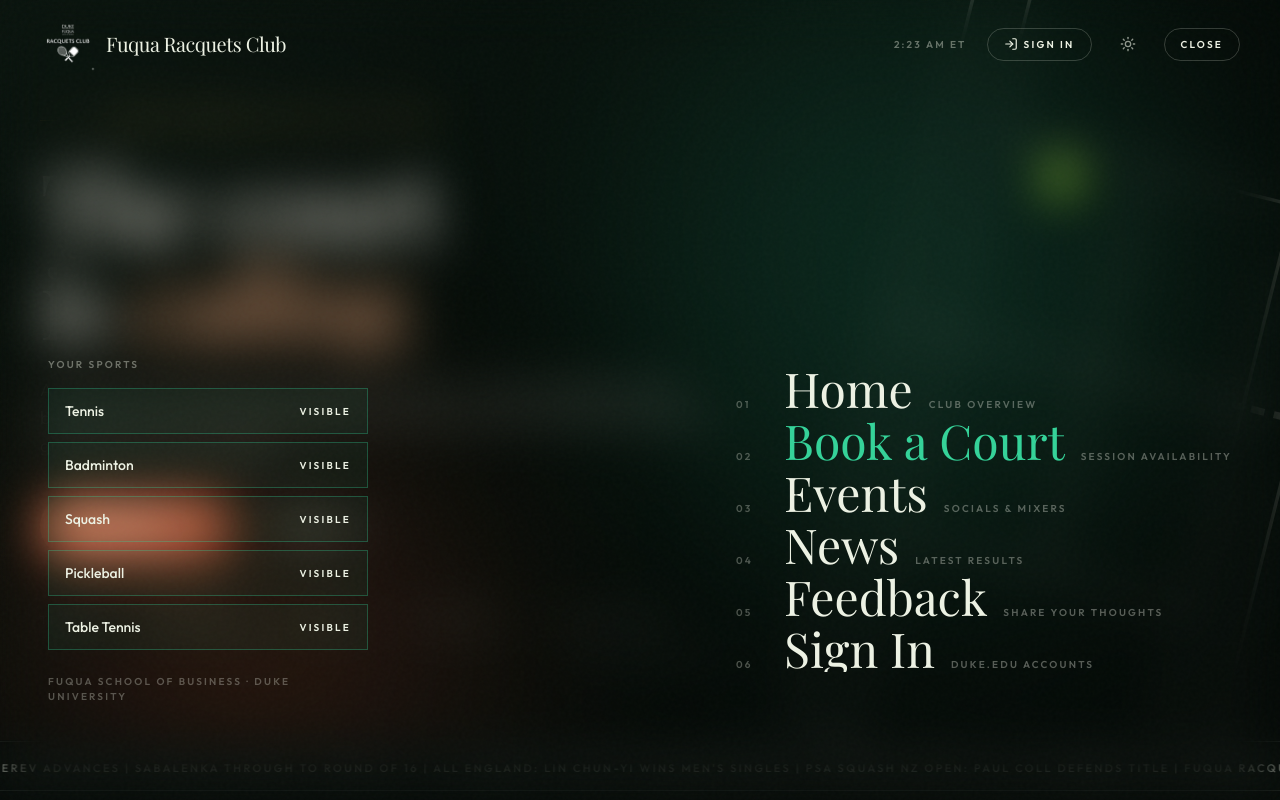
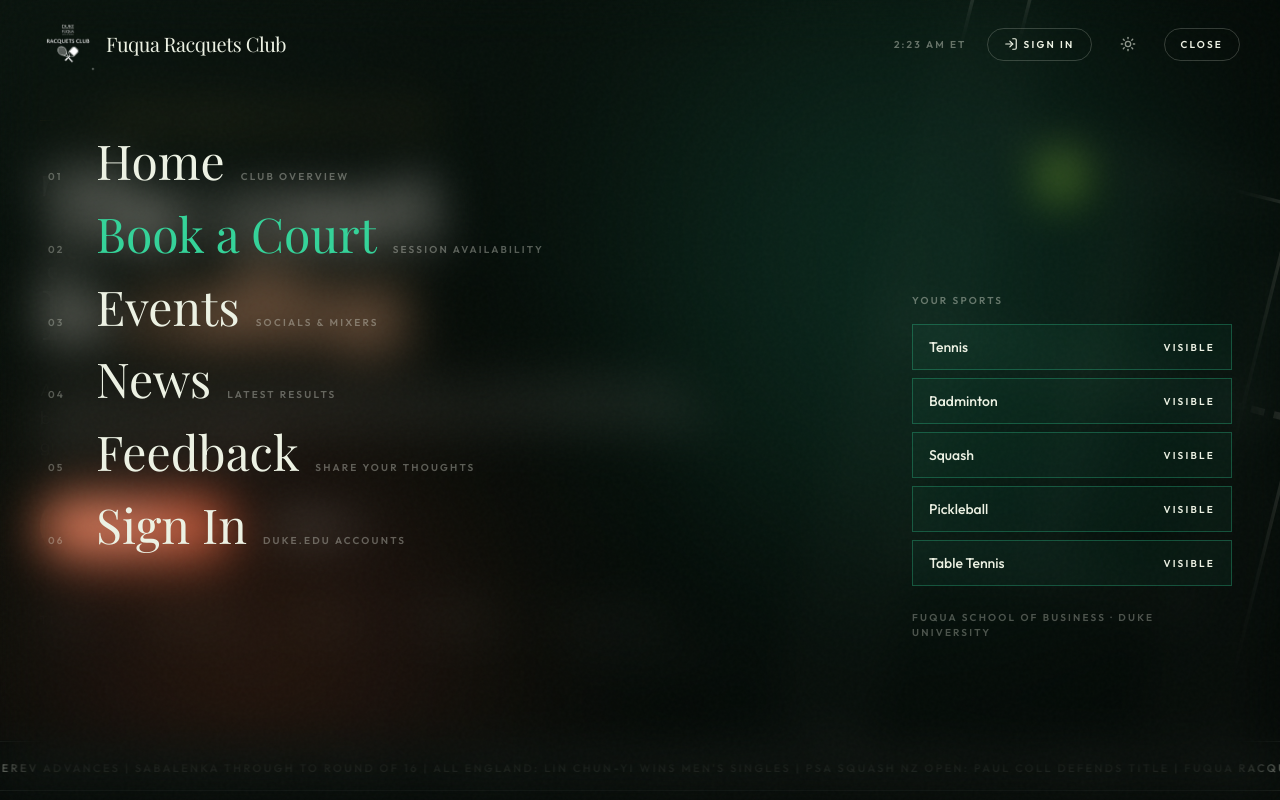
Before and after one commit to rdso323/Racquets-Club-Website, a React (Vite) app: page / in a window 1280 px wide. Both pictures are taken after a click on the button "MENU". Shown: the top 800 px of the page. Built offline with nearby package versions, Linux system fonts and the light colour scheme; no server answers; the database is empty; a web font is replaced by a local one.

Commit message:
Fix menu Sign Out clipping: scrollable nav, lenis prevent, layout swap
- Nav links left, Your sports right (desktop)
- Add data-lenis-prevent so menu scroll works under Lenis
- Scrollable nav column with generous bottom padding
- Slightly smaller md type so all 7 admin items fit

```diff
--- a/src/components/system/MenuOverlay.tsx
+++ b/src/components/system/MenuOverlay.tsx
@@ -1,3 +1,4 @@
+import { useEffect } from 'react';
 import { motion, AnimatePresence } from 'framer-motion';
 import { useLocation, useNavigate } from 'react-router-dom';
 import { useLenis } from 'lenis/react';
@@ -11,6 +12,15 @@ const MenuOverlay = () => {
     const location = useLocation();
     const navigate = useNavigate();
     const lenis = useLenis();
+
+    useEffect(() => {
+        if (!menuOpen) return;
+        const prev = document.body.style.overflow;
+        document.body.style.overflow = 'hidden';
+        return () => {
+            document.body.style.overflow = prev;
+        };
+    }, [menuOpen]);
 
     const closeAnd = (action: () => void) => {
         setMenuOpen(false);
@@ -59,14 +69,47 @@ const MenuOverlay = () => {
         <AnimatePresence>
             {menuOpen && (
                 <motion.div
+                    data-lenis-prevent
                     className="fixed inset-0 z-[145] overflow-y-auto overscroll-contain bg-white/97 backdrop-blur-xl dark:bg-court-950/97"
                     initial={{ clipPath: 'inset(0 0 100% 0)' }}
                     animate={{ clipPath: 'inset(0 0 0% 0)' }}
                     exit={{ clipPath: 'inset(0 0 100% 0)' }}
                     transition={{ duration: 0.6, ease: [0.76, 0, 0.24, 1] }}
                 >
-                    <div className="flex min-h-full flex-col px-5 pb-[max(4rem,env(safe-area-inset-bottom))] pt-28 md:flex-row md:items-end md:justify-between md:gap-16 md:px-12 md:pb-24 md:pt-32">
-                        <div className="order-2 mt-10 md:order-1 md:mt-0 md:max-w-xs md:shrink-0">
+                    <div className="flex min-h-[100dvh] flex-col px-5 pb-32 pt-28 md:flex-row md:items-start md:justify-between md:gap-16 md:px-12 md:pb-40 md:pt-32">
+                        {/* Nav — left on desktop, top on mobile */}
+                        <nav
+                            data-lenis-prevent
+                            className="flex w-full shrink-0 flex-col gap-2 md:max-h-[calc(100dvh-9rem)] md:max-w-3xl md:overflow-y-auto md:overscroll-contain md:pr-1"
+                        >
+                            {items.map((item, i) => (
+                                <div key={item.label} className="overflow-hidden py-1 last:pb-2">
+                                    <motion.button
+                                        onClick={item.action}
+                                        data-cursor
+                                        className="group flex w-full items-baseline gap-4 py-0.5 text-left"
+                                        initial={{ y: '100%' }}
+                                        animate={{ y: '0%' }}
+                                        transition={{ delay: 0.08 + i * 0.05, duration: 0.55, ease: [0.16, 1, 0.3, 1] }}
+                                    >
+                                        <span className="hud-label w-8 shrink-0 text-gray-400 dark:text-chalk/30">{item.index}</span>
+                                        <span
+                                            className={`font-display text-3xl leading-tight transition-colors md:text-4xl md:leading-[1.12] lg:text-5xl lg:leading-[1.1] ${
+                                                item.accent
+                                                    ? 'text-emerald-600 group-hover:text-clay-500 dark:text-court-accent dark:group-hover:text-clay-300'
+                                                    : 'text-gray-900 group-hover:text-clay-500 dark:text-chalk dark:group-hover:text-clay-300'
+                                            }`}
+                                        >
+                                            {item.label}
+                                        </span>
+                                        <span className="hidden hud-label text-gray-400 dark:text-chalk/35 md:inline">{item.sub}</span>
+                                    </motion.button>
+                                </div>
+                            ))}
+                        </nav>
+
+                        {/* Your sports — right on desktop, below nav on mobile */}
+                        <aside className="mt-12 w-full shrink-0 md:mt-0 md:w-auto md:max-w-xs md:self-end">
                             <p className="hud-label mb-4 text-gray-400 dark:text-chalk/40">Your sports</p>
                             <div className="flex flex-col gap-2">
                                 {tabPreferences.map((tab) => {
@@ -94,34 +137,7 @@ const MenuOverlay = () => {
                             <p className="mt-6 hud-label text-gray-400 dark:text-chalk/30">
                                 Fuqua School of Business · Duke University
                             </p>
-                        </div>
-
-                        <nav className="order-1 flex shrink-0 flex-col gap-1 pb-4 md:order-2 md:pb-8">
-                            {items.map((item, i) => (
-                                <div key={item.label} className="overflow-hidden">
-                                    <motion.button
-                                        onClick={item.action}
-                                        data-cursor
-                                        className="group flex items-baseline gap-4 text-left"
-                                        initial={{ y: '100%' }}
-                                        animate={{ y: '0%' }}
-                                        transition={{ delay: 0.08 + i * 0.05, duration: 0.55, ease: [0.16, 1, 0.3, 1] }}
-                                    >
-                                        <span className="hud-label w-8 text-gray-400 dark:text-chalk/30">{item.index}</span>
-                                        <span
-                                            className={`font-display text-3xl transition-colors md:text-5xl ${
-                                                item.accent
-                                                    ? 'text-emerald-600 group-hover:text-clay-500 dark:text-court-accent dark:group-hover:text-clay-300'
-                                                    : 'text-gray-900 group-hover:text-clay-500 dark:text-chalk dark:group-hover:text-clay-300'
-                                            }`}
-                                        >
-                                            {item.label}
-                                        </span>
-                                        <span className="hidden hud-label text-gray-400 dark:text-chalk/35 md:inline">{item.sub}</span>
-                                    </motion.button>
-                                </div>
-                            ))}
-                        </nav>
+                        </aside>
                     </div>
                 </motion.div>
             )}
```
